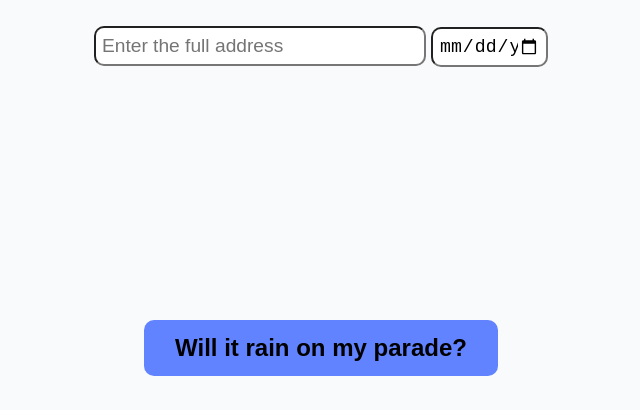
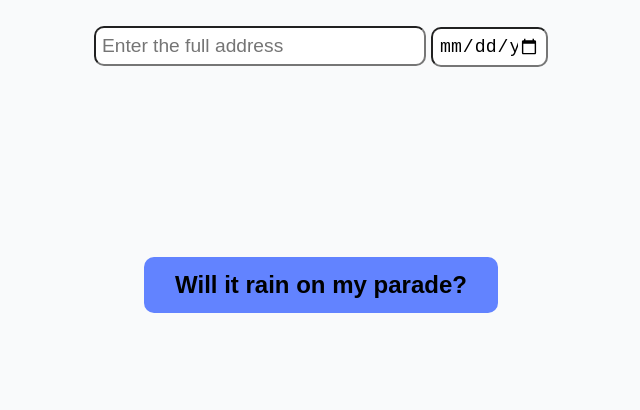
Before and after one commit to MassonMassoniy/ThomasAndFriends_NASA2025, a Flask app: page / in a window 1280 px wide. Shown: the part 390-800 px from the top of the page, without its empty margins (319-959 px from the left). Run offline with Flask 3, Linux system fonts and the light colour scheme; some libraries are stand-ins or nearby versions.

Commit message:
Moved button up

```diff
--- a/static/index.css
+++ b/static/index.css
@@ -39,6 +39,7 @@ body {
 
 .button-container{
     display: flex;
+    margin-top: -5%;
 }
 
 /* date input */
```
